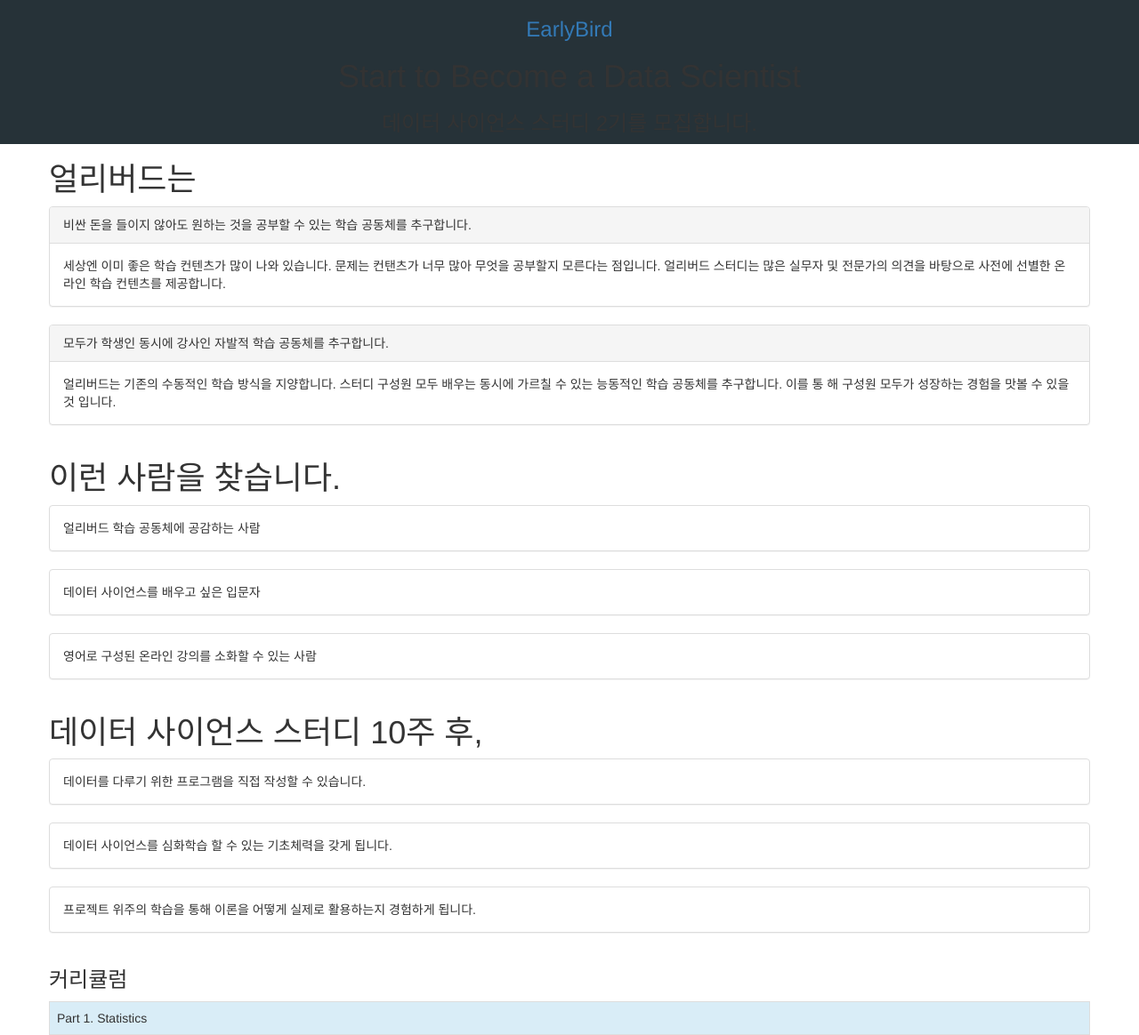
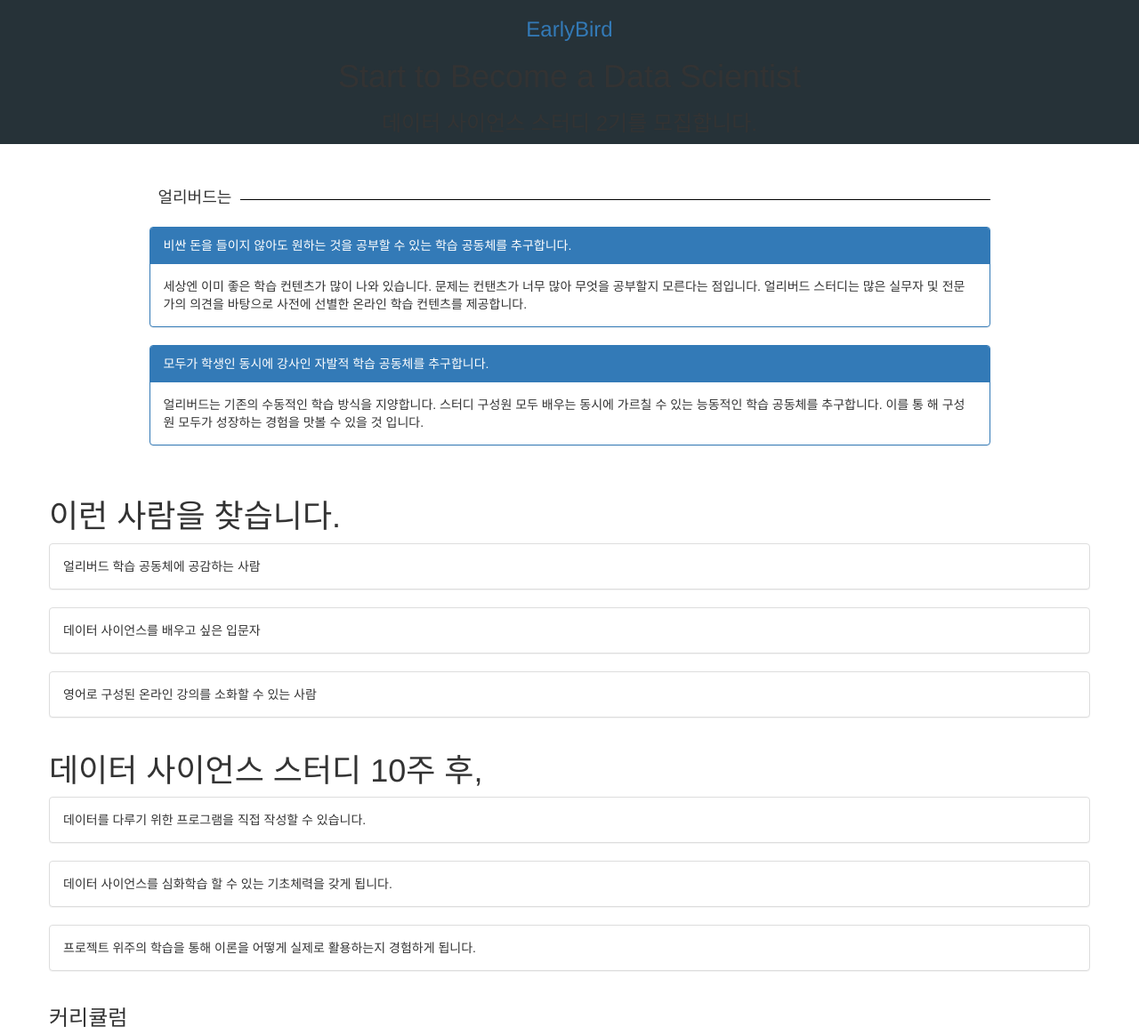
Before and after one commit to joshuakimDwan/earlybird_landing, a Django app: page / in a window 1280 px wide. Shown: the top 1164 px of the page at 89% size. Run offline with Django 3.2, Linux system fonts and the light colour scheme; some libraries are stand-ins or nearby versions; some web fonts are replaced.

Commit message:
Create a intro-box
- Add title with a line.
- Add panel for introduction.

```diff
--- a/home/templates/home/intro.html
+++ b/home/templates/home/intro.html
@@ -1,16 +1,42 @@
-<div class="container">
+<style>
+  #intro-box h4 {
+     width: 100%;
+     border-bottom: 1px solid #000;
+     line-height: 0.1em;
+     margin: 30px 0;
+  }
+
+  #intro-box h4 span {
+      background:#fff;
+      padding: 10px;
+  }
+
+  #intro-box {
+    padding-top: 30px;
+  }
+
+</style>
+
+<div id="intro-box" class="container">
   <div class="row">
-    <h1>얼리버드는</h1>
+    <div class="col-md-10 col-md-offset-1">
+      <h4 id="title">
+        <span>얼리버드는</span>
+      </h4>
+    </div>
   </div>
   <div class="row">
-    <div class="panel panel-default">
+    <div class="col-md-10 col-md-offset-1">
+      <div class="panel panel-primary">
         <div class="panel-heading">비싼 돈을 들이지 않아도 원하는 것을 공부할 수 있는 학습 공동체를 추구합니다.</div>
         <div class="panel-body">세상엔 이미 좋은 학습 컨텐츠가 많이 나와 있습니다. 문제는 컨탠츠가 너무 많아 무엇을 공부할지 모른다는 점입니다. 얼리버드 스터디는 많은 실무자 및 전문가의 의견을 바탕으로 사전에 선별한 온라인 학습 컨텐츠를 제공합니다.</div>
       </div>
-    <div class="panel panel-default">
+      <div class="panel panel-primary">
         <div class="panel-heading">모두가 학생인 동시에 강사인 자발적 학습 공동체를 추구합니다.</div>
         <div class="panel-body">얼리버드는 기존의 수동적인 학습 방식을 지양합니다. 스터디 구성원 모두 배우는 동시에 가르칠 수 있는 능동적인 학습 공동체를 추구합니다. 이를 통
   해 구성원 모두가 성장하는 경험을 맛볼 수 있을 것 입니다.</div>
       </div>
     </div>
   </div>
+  <br>
+</div>
```
Lines whose indentation alone changed are shown as unchanged.
